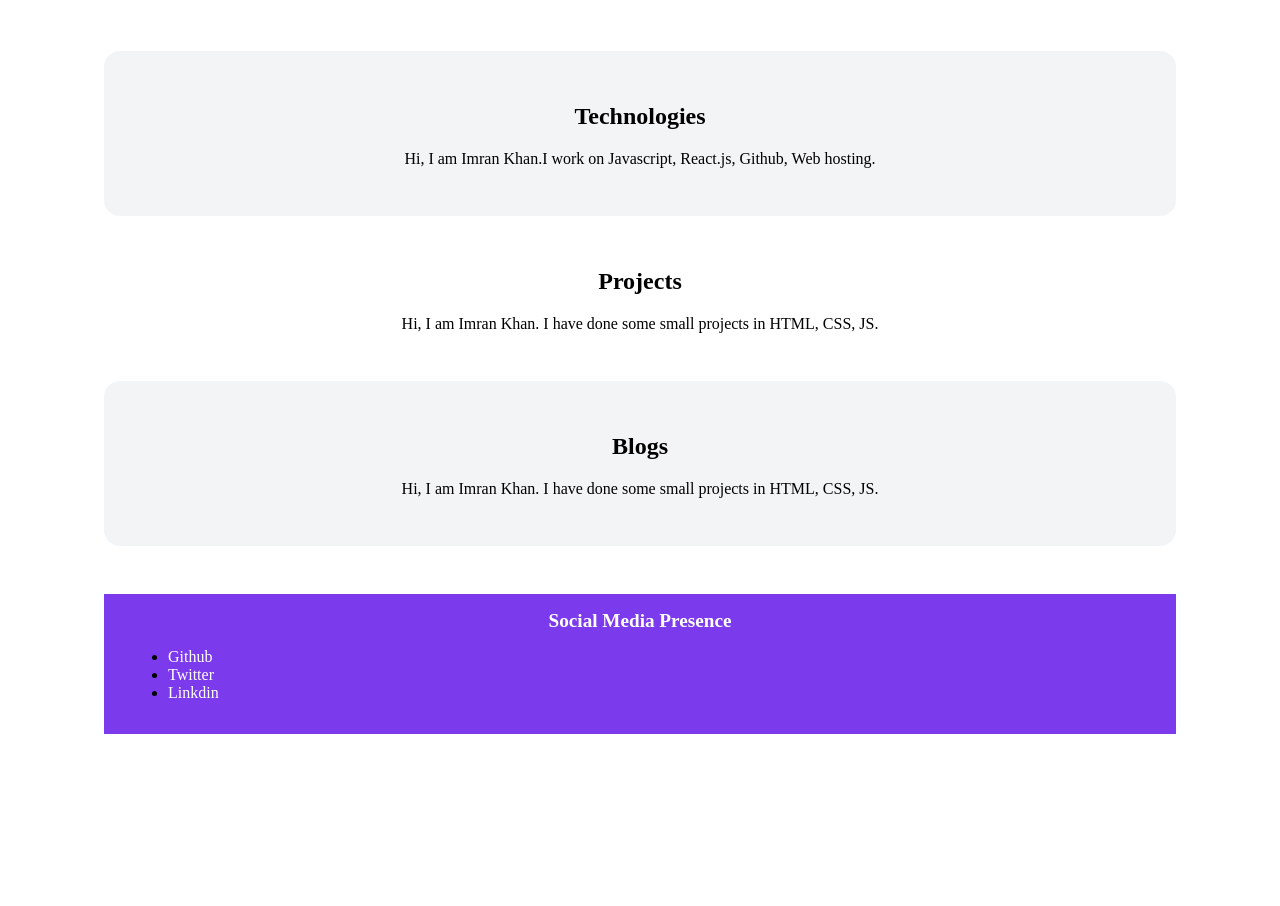
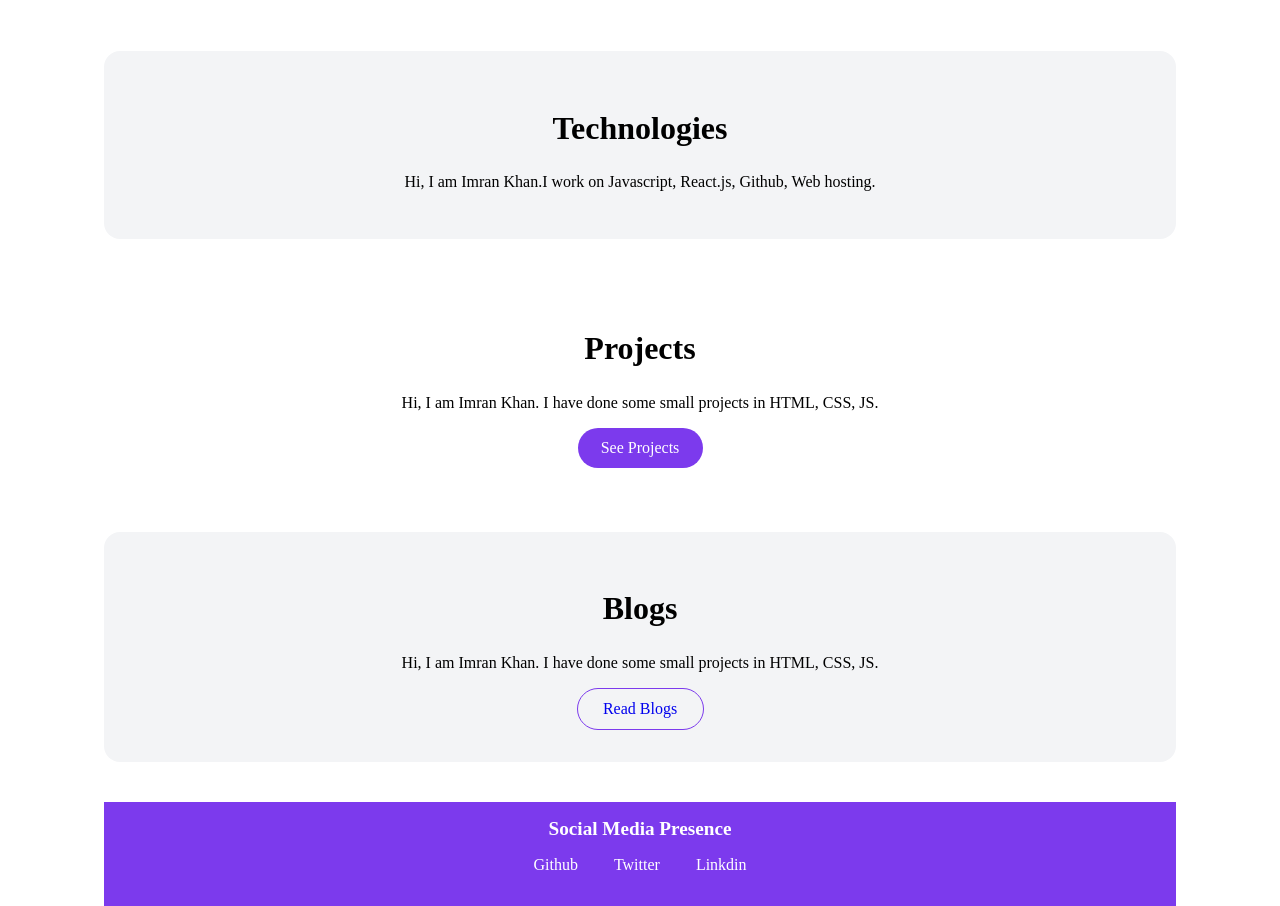
Before and after one commit to MalikImranKhan/neogcam-lesson-3-live, a plain HTML site: page index.html in a window 1280 px wide. Shown: the part 680-1586 px from the top of the page. Before the commit the page ends 1414 px from the top, so only its background shows below. Drawn offline with Linux system fonts and the light colour scheme.

Commit message:
CSS changes

```diff
--- a/index.html
+++ b/index.html
@@ -42,6 +42,7 @@
         <div class="container-projects">
             <h1>Projects</h1>
             <p>Hi, I am Imran Khan. I have done some small projects in HTML, CSS, JS.</p>
+            <a href="/" class="button">See Projects</a>
         </div>
     </section>
 
@@ -49,20 +50,21 @@
         <div class="container-ow">
             <h1>Blogs</h1>
             <p>Hi, I am Imran Khan. I have done some small projects in HTML, CSS, JS.</p>
+            <a href="/" class="button-blogs">Read Blogs</a>
         </div>
     </section>
 
     <footer class="container-footer">
         <div class="footer-heading">Social Media Presence</div>
-        <ul>
-            <li>
-                <a class="list-item-inline-footer" >Github</a>
+        <ul class="list-footer">
+            <li class="list-item-inline-footer" >
+                <a>Github</a>
             </li>
-            <li>
-                <a class="list-item-inline-footer" >Twitter</a>
+            <li class="list-item-inline-footer" >
+                <a>Twitter</a>
             </li>
-            <li>
-                <a class="list-item-inline-footer" >Linkdin</a>
+            <li class="list-item-inline-footer" >
+                <a>Linkdin</a>
             </li>
         </ul>
     </footer>
--- a/style.css
+++ b/style.css
@@ -1,3 +1,4 @@
+@import url('https://fonts.googleapis.com/css2?family=Montserrat:wght@400;700&display=swap');
  body{
     margin: 0px;
  }
@@ -52,10 +53,12 @@
     margin: auto;
     padding: 2rem 1.5rem;
     border-radius: 1rem;
+    text-align: center;
 }
 
 h1{
     text-align: center;
+    font-size: 2rem;
 }
 
 p{
@@ -65,7 +68,29 @@ p{
 .container-projects{
     max-width: 80%;
     margin: auto;
-    padding: 2rem 1.5rem;
+    padding: 4rem 1.5rem;
+    text-align: center;
+}
+
+.button{
+    background-color: #7C3AED;
+    padding: 0.7rem 0rem;
+    border-radius: 2rem;
+    text-decoration: none;
+    color: white;
+    display: block;
+    max-width: 125px;
+    margin: auto;
+}
+
+.button-blogs{
+    display: block;
+    margin: auto;
+    border: 1px solid #7C3AED;
+    max-width: 125px;
+    border-radius: 2rem;
+    padding: 0.7rem 0rem;
+    text-decoration: none;
 }
 
 .container-footer{
@@ -73,7 +98,7 @@ p{
     max-width: 80%;
     margin: auto;
     padding: 1rem 1.5rem;
-    margin-top: 3rem;
+    margin-top: 2.5rem;
 }
 
 .footer-heading{
@@ -87,4 +112,10 @@ p{
     color: white;
     display: inline;
     list-style: none;
+    padding: 1rem;
+
 }
+.list-footer{
+    text-align: center;
+    padding-inline-start: 0px;
+}
```
